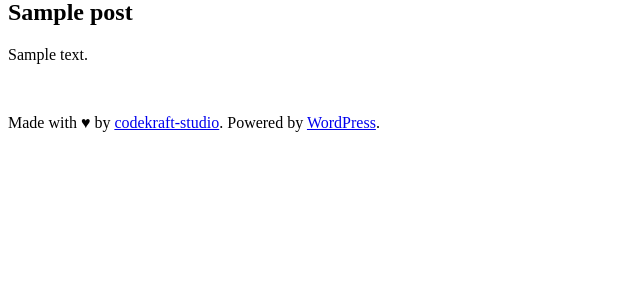
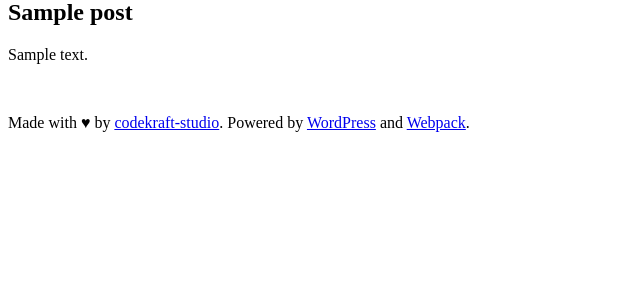
Before and after one commit to b4dnewz/wordpress-development, a WordPress theme: template theme-name/theme-files/page.php in a window 1280 px wide. Shown: the part 137-439 px from the top of the page, without its empty margins (0-640 px from the left). Run offline with PHP 8.4 and a stand-in for WordPress, Linux system fonts and the light colour scheme; the site name, menu and one post (Sample post) are stand-ins, and other content is empty.

Commit message:
Added reference link to footer

```diff
--- a/theme-name/theme-files/footer.php
+++ b/theme-name/theme-files/footer.php
@@ -8,7 +8,7 @@
 
 					<p>
 						<?php printf( __('Made with &hearts; by %s.', 'wordpress-theme-starter'), '<a href="https://codekraft.it" title="codekraft-studio">codekraft-studio</a>' ); ?>
-						<?php _e('Powered by', 'wordpress-theme-starter'); ?> <a href="//wordpress.org" title="WordPress">WordPress</a>.
+						<?php _e('Powered by', 'wordpress-theme-starter'); ?> <a href="//wordpress.org" title="WordPress">WordPress</a> and <a href="//webpack.js.org/" title="Webpack">Webpack</a>.
 					</p>
 
 				</div>
```
